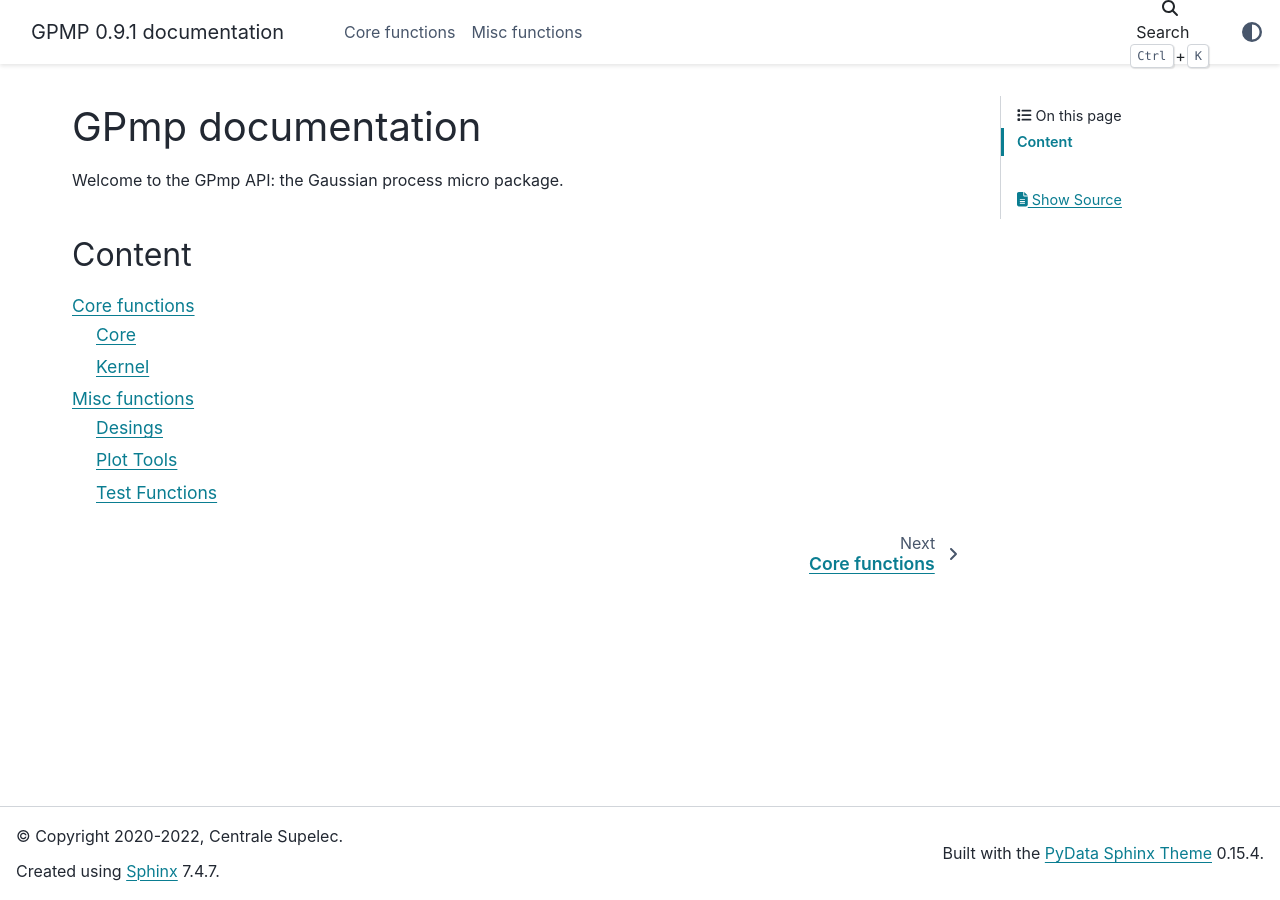
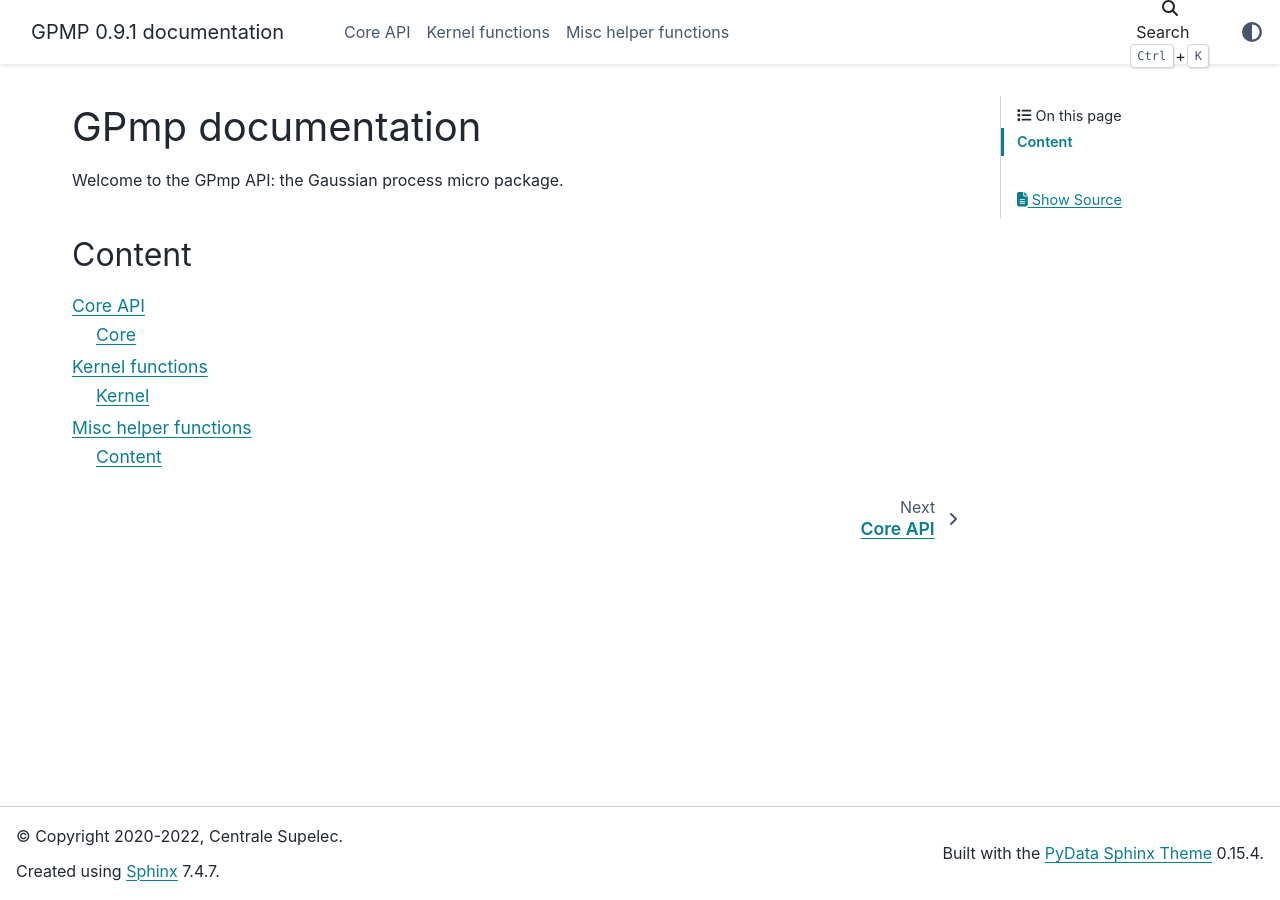
Before and after one commit to transvalor/gpmp, a Sphinx documentation site: the page built from doc/source/index.rst, in a window 1280 px wide. Built offline with Sphinx 7.4.7 and the PyData theme 0.15.4, drawn with Linux system fonts in a browser that asks for light colours; formulas are drawn with MathJax 3.

Commit message:
split pages

```diff
--- a/doc/source/core.rst
+++ b/doc/source/core.rst
@@ -1,13 +1,8 @@
 ========================
-Core functions
+Core API
 ========================
 
 Core
 =====
 .. automodule:: gpmp.core
    :members:
-
-Kernel
-=======
-.. automodule:: gpmp.kernel
-   :members:
--- a/doc/source/index.rst
+++ b/doc/source/index.rst
@@ -10,4 +10,5 @@ Content
     :maxdepth: 2
 
     core
-    misc
+    kernel
+    misc/index
--- /dev/null
+++ b/doc/source/kernel.rst
@@ -0,0 +1,8 @@
+========================
+Kernel functions
+========================
+
+Kernel
+=======
+.. automodule:: gpmp.kernel
+   :members:
--- a/doc/source/misc.rst
+++ /dev/null
@@ -1,18 +0,0 @@
-========================
-Misc functions
-========================
-
-Desings
-========
-.. automodule:: gpmp.misc.designs
-   :members:
-
-Plot Tools
-===========
-.. automodule:: gpmp.misc.plotutils
-   :members:
-
-Test Functions
-===============
-.. automodule:: gpmp.misc.testfunctions
-   :members:
--- /dev/null
+++ b/doc/source/misc/designs.rst
@@ -0,0 +1,4 @@
+Desings
+========
+.. automodule:: gpmp.misc.designs
+   :members:
--- /dev/null
+++ b/doc/source/misc/index.rst
@@ -0,0 +1,12 @@
+========================
+Misc helper functions
+========================
+
+Content
+====================
+.. toctree::
+    :maxdepth: 2
+
+    designs
+    plots
+    testfuncs
--- /dev/null
+++ b/doc/source/misc/plots.rst
@@ -0,0 +1,4 @@
+Plot Tools
+===========
+.. automodule:: gpmp.misc.plotutils
+   :members:
--- /dev/null
+++ b/doc/source/misc/testfuncs.rst
@@ -0,0 +1,4 @@
+Test Functions
+===============
+.. automodule:: gpmp.misc.testfunctions
+   :members:
```
